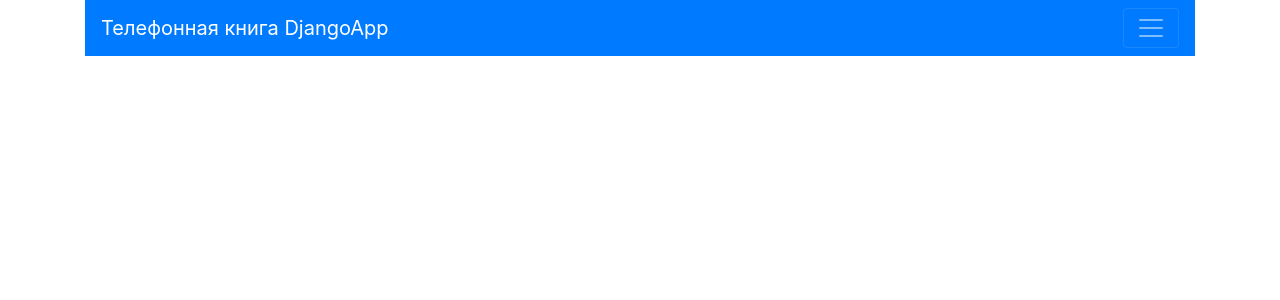
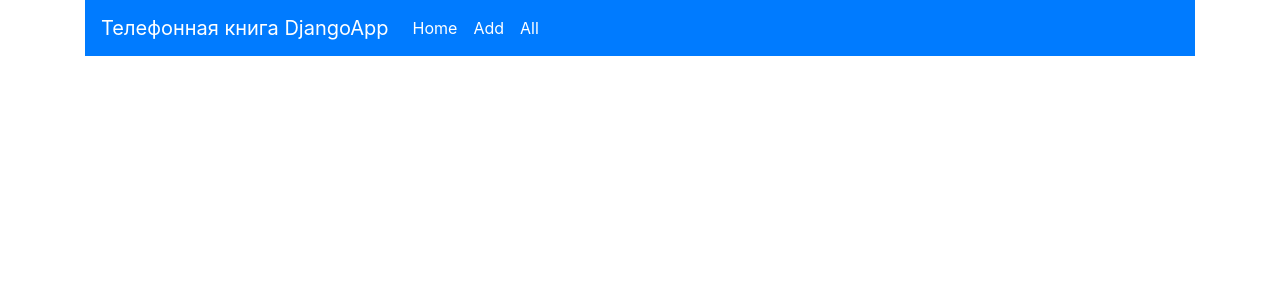
Before and after one commit to dvk-net/phone_book_django, a Django app: page / in a window 1280 px wide. Shown: the top 300 px of the page. Run offline with Django 3.2, Linux system fonts and the light colour scheme.

Commit message:
Add `Add` and `All` navbar items

```diff
--- a/src/phonebook/templates/phonebook/home.html
+++ b/src/phonebook/templates/phonebook/home.html
@@ -8,15 +8,21 @@
 </head>
 <body>
     <div class="container">
-        <nav class="navbar navbar-dark bg-primary">
+        <nav class="navbar navbar-expand-lg navbar-dark bg-primary ">
             <a class="navbar-brand" href="{% url 'home' %}">Телефонная книга DjangoApp</a>
-            <button class="navbar-toggler" type="button" data-toggle="collapse" data-target="#navbarText" aria-controls="navbarText" aria-expanded="false" aria-label="Toggle navigation">
+            <button class="navbar-toggler" type="button" data-toggle="collapse" data-target="#navbarText" aria-controls="navbarText" aria-expanded="true" aria-label="Toggle navigation">
                 <span class="navbar-toggler-icon"></span>
             </button>
-            <div class="collapse navbar-collapse" id="navbarText">
+            <div class="navbar-collapse" id="navbarText">
                 <ul class="navbar-nav mr-auto">
                     <li class="nav-item active">
                         <a class="nav-link" href="{% url 'home' %}">Home <span class="sr-only">(current)</span></a>
+                    </li>
+                    <li class="nav-item active">
+                        <a class="nav-link" href="{% url 'home' %}">Add <span class="sr-only">(current)</span></a>
+                    </li>
+                    <li class="nav-item active">
+                        <a class="nav-link" href="{% url 'home' %}">All <span class="sr-only">(current)</span></a>
                     </li>
                 </ul>
             </div>
```
Also changed, not shown: README.md.
